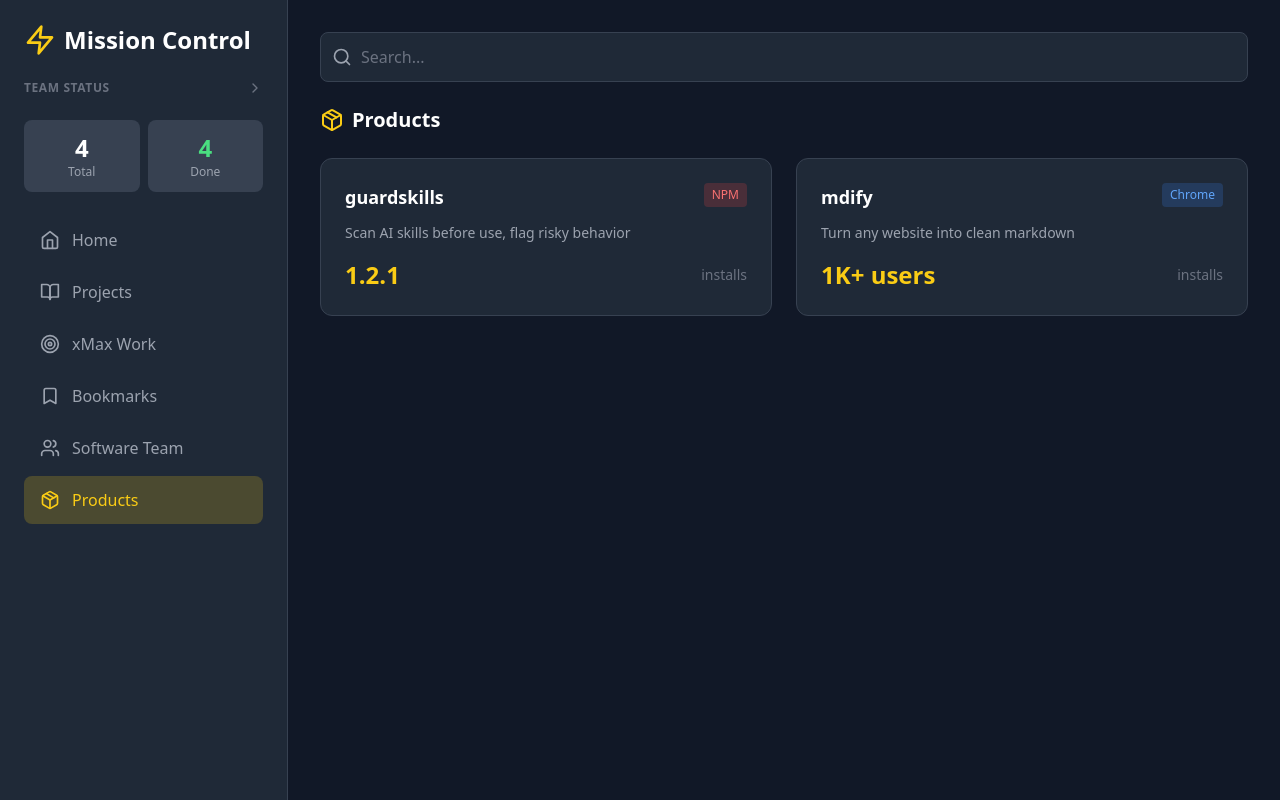
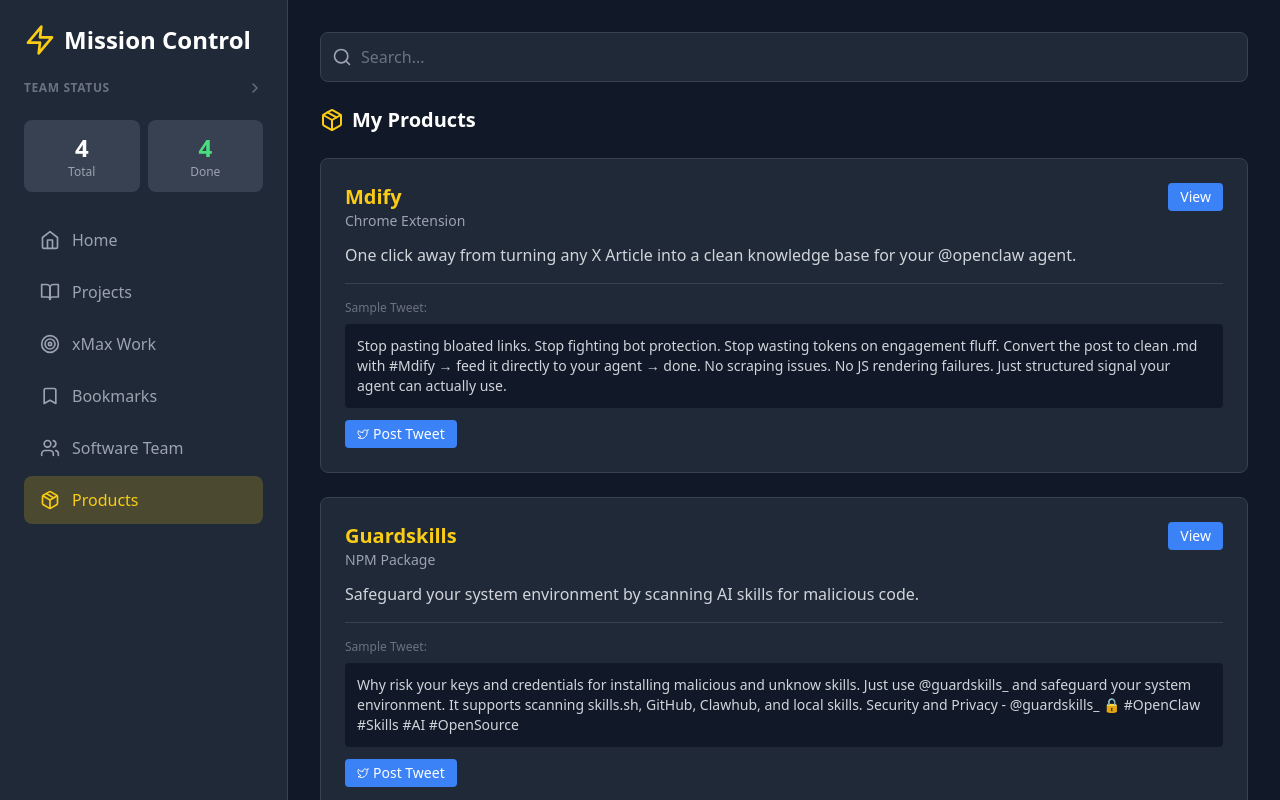
Before and after one commit to chrisonclawd-coder/project-manager, a Next.js app: page / in a window 1280 px wide. Both pictures are taken after a click on the button "Products". Shown: the top 800 px of the page. Built offline with nearby package versions, Linux system fonts and the light colour scheme.

Commit message:
Add products tab with Mdify and Guardskills

```diff
--- a/app/page.tsx
+++ b/app/page.tsx
@@ -592,6 +592,58 @@
           </div>
         )}
 
+        {/* Products Tab */}
+        {activeTab === 'products' && (
+          <div>
+            <h2 className="text-xl font-bold mb-6 flex items-center gap-2">
+              <Package className="w-6 h-6 text-yellow-400" />
+              My Products
+            </h2>
+
+            {/* Mdify */}
+            <div className="bg-gray-800 rounded-lg border border-gray-700 p-6 mb-6">
+              <div className="flex items-start justify-between mb-3">
+                <div>
+                  <h3 className="text-xl font-bold text-yellow-400">Mdify</h3>
+                  <p className="text-gray-400 text-sm">Chrome Extension</p>
+                </div>
+                <a href="https://chromewebstore.google.com/detail/mdify/kimahdiiopfklhcciaiknnfcobamjeki" target="_blank" rel="noopener noreferrer" className="px-3 py-1 bg-blue-500 hover:bg-blue-600 rounded text-sm">View</a>
+              </div>
+              <p className="text-gray-300 mb-4">One click away from turning any X Article into a clean knowledge base for your @openclaw agent.</p>
+              <div className="border-t border-gray-700 pt-4">
+                <p className="text-gray-500 text-xs mb-2">Sample Tweet:</p>
+                <div className="bg-gray-900 rounded p-3 text-sm text-gray-300 mb-3">
+                  Stop pasting bloated links. Stop fighting bot protection. Stop wasting tokens on engagement fluff. Convert the post to clean .md with #Mdify → feed it directly to your agent → done. No scraping issues. No JS rendering failures. Just structured signal your agent can actually use.
+                </div>
+                <a href="https://twitter.com/intent/tweet?text=Stop%20pasting%20bloated%20links.%20Stop%20fighting%20bot%20protection.%20Stop%20wasting%20tokens%20on%20engagement%20fluff.%20Convert%20the%20post%20to%20clean%20.md%20with%20%23Mdify%20%E2%86%92%20feed%20it%20directly%20to%20your%20agent%20%E2%86%92%20done.%20No%20scraping%20issues.%20No%20JS%20rendering%20failures.%20Just%20structured%20signal%20your%20agent%20can%20actually%20use." target="_blank" rel="noopener noreferrer" className="inline-flex items-center gap-1 px-3 py-1 bg-blue-500 hover:bg-blue-600 rounded text-sm">
+                  <Twitter className="w-3 h-3" /> Post Tweet
+                </a>
+              </div>
+            </div>
+
+            {/* Guardskills */}
+            <div className="bg-gray-800 rounded-lg border border-gray-700 p-6">
+              <div className="flex items-start justify-between mb-3">
+                <div>
+                  <h3 className="text-xl font-bold text-yellow-400">Guardskills</h3>
+                  <p className="text-gray-400 text-sm">NPM Package</p>
+                </div>
+                <a href="https://www.npmjs.com/package/guardskills" target="_blank" rel="noopener noreferrer" className="px-3 py-1 bg-blue-500 hover:bg-blue-600 rounded text-sm">View</a>
+              </div>
+              <p className="text-gray-300 mb-4">Safeguard your system environment by scanning AI skills for malicious code.</p>
+              <div className="border-t border-gray-700 pt-4">
+                <p className="text-gray-500 text-xs mb-2">Sample Tweet:</p>
+                <div className="bg-gray-900 rounded p-3 text-sm text-gray-300 mb-3">
+                  Why risk your keys and credentials for installing malicious and unknow skills. Just use @guardskills_ and safeguard your system environment. It supports scanning skills.sh, GitHub, Clawhub, and local skills. Security and Privacy - @guardskills_ 🔒 #OpenClaw #Skills #AI #OpenSource
+                </div>
+                <a href="https://twitter.com/intent/tweet?text=Why%20risk%20your%20keys%20and%20credentials%20for%20installing%20malicious%20and%20unknow%20skills.%20Just%20use%20%40guardskills_%20and%20safeguard%20your%20system%20environment.%20It%20supports%20scanning%20skills.sh%2C%20GitHub%2C%20Clawhub%2C%20and%20local%20skills.%20Security%20and%20Privacy%20-%20%40guardskills_%20%F0%9F%94%92%20%23OpenClaw%20%23Skills%20%23AI%20%23OpenSource" target="_blank" rel="noopener noreferrer" className="inline-flex items-center gap-1 px-3 py-1 bg-blue-500 hover:bg-blue-600 rounded text-sm">
+                  <Twitter className="w-3 h-3" /> Post Tweet
+                </a>
+              </div>
+            </div>
+          </div>
+        )}
+
         {/* Software Team Tab */}
         {activeTab === 'software-team' && (
           <div>
--- a/data/xmax-work.json
+++ b/data/xmax-work.json
@@ -1,30 +1,39 @@
 {
-  "recentTweets": [
+  "products": [
     {
       "id": 1,
-      "content": "Hot take: Voice AI is the GPT moment of 2026. Not chatbots. Not copilots. Voice agents that actually understand nuance. Been testing the new models - they're scary good. What's the first use case you'll automate? 👇",
-      "topic": "AI Voice Agents",
-      "createdAt": "2026-02-25T19:00:00Z",
-      "status": "ready",
-      "charCount": 278
+      "name": "Mdify",
+      "tagline": "One click away from turning any X Article into a clean knowledge base for your @openclaw agent",
+      "description": "Stop pasting bloated links. Stop fighting bot protection. Stop wasting tokens on engagement fluff. Convert the post to clean .md with #Mdify → feed it directly to your agent → done",
+      "url": "https://chromewebstore.google.com/detail/mdify/kimahdiiopfklhcciaiknnfcobamjeki",
+      "hashtags": ["#Mdify", "#OpenClaw", "#AI", "#OpenSource"]
+    },
+    {
+      "id": 2,
+      "name": "Guardskills",
+      "tagline": "Safeguard your system environment by scanning AI skills for malicious code",
+      "description": "Why risk your keys and credentials for installing malicious and unknow skills. Just use @guardskills_ and safeguard your system environment. It supports scanning skills.sh, GitHub, Clawhub, and local skills.",
+      "url": "https://www.npmjs.com/package/guardskills",
+      "hashtags": ["#Guardskills", "#OpenClaw", "#Security", "#AI", "#OpenSource"]
     }
   ],
+  "recentTweets": [],
   "topics": [
-    { "id": 1, "name": "AI Voice Agents", "tweetsGenerated": 1, "lastWorked": "2026-02-25T19:00:00Z" },
-    { "id": 2, "name": "Agentic AI Era", "tweetsGenerated": 0, "lastWorked": "2026-02-25T19:00:00Z" },
+    { "id": 1, "name": "AI Voice Agents", "tweetsGenerated": 0, "lastWorked": null },
+    { "id": 2, "name": "Agentic AI Era", "tweetsGenerated": 0, "lastWorked": null },
     { "id": 3, "name": "Gartner Tech Trends", "tweetsGenerated": 0, "lastWorked": null },
-    { "id": 4, "name": "Hyperscale AI Data Centers", "tweetsGenerated": 0, "lastWorked": null }
+    { "id": 4, "name": "Hyperscale AI Data Centers", "tweetsGenerated": 0, "lastWorked": null },
+    { "id": 5, "name": "Intelligent Apps", "tweetsGenerated": 0, "lastWorked": null },
+    { "id": 6, "name": "AI Coding Trends", "tweetsGenerated": 0, "lastWorked": null },
+    { "id": 7, "name": "Vibe Coding", "tweetsGenerated": 0, "lastWorked": null },
+    { "id": 8, "name": "Developer Productivity", "tweetsGenerated": 0, "lastWorked": null },
+    { "id": 9, "name": "Mdify Product Marketing", "tweetsGenerated": 0, "lastWorked": null },
+    { "id": 10, "name": "Guardskills Product Marketing", "tweetsGenerated": 0, "lastWorked": null }
   ],
   "stats": {
-    "tweetsGenerated": 1,
+    "tweetsGenerated": 0,
     "engagementRate": 0,
     "impressions": 0,
     "postsEngaged": 0
-  },
-  "lastSession": {
-    "date": "2026-02-25T19:00:00Z",
-    "tweetsCreated": 1,
-    "postsEngaged": 0,
-    "note": "Could not engage - no Twitter auth"
   }
 }
```
